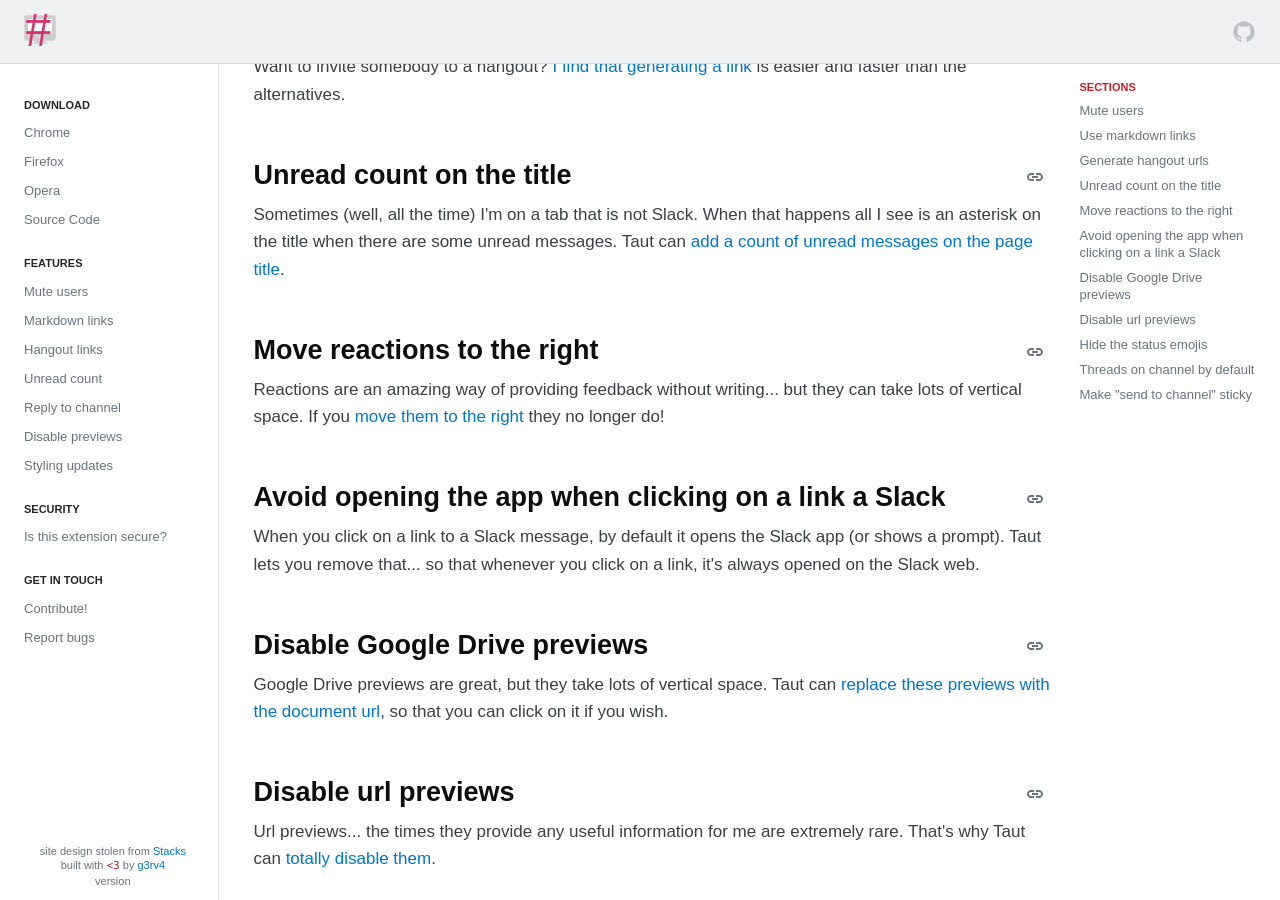
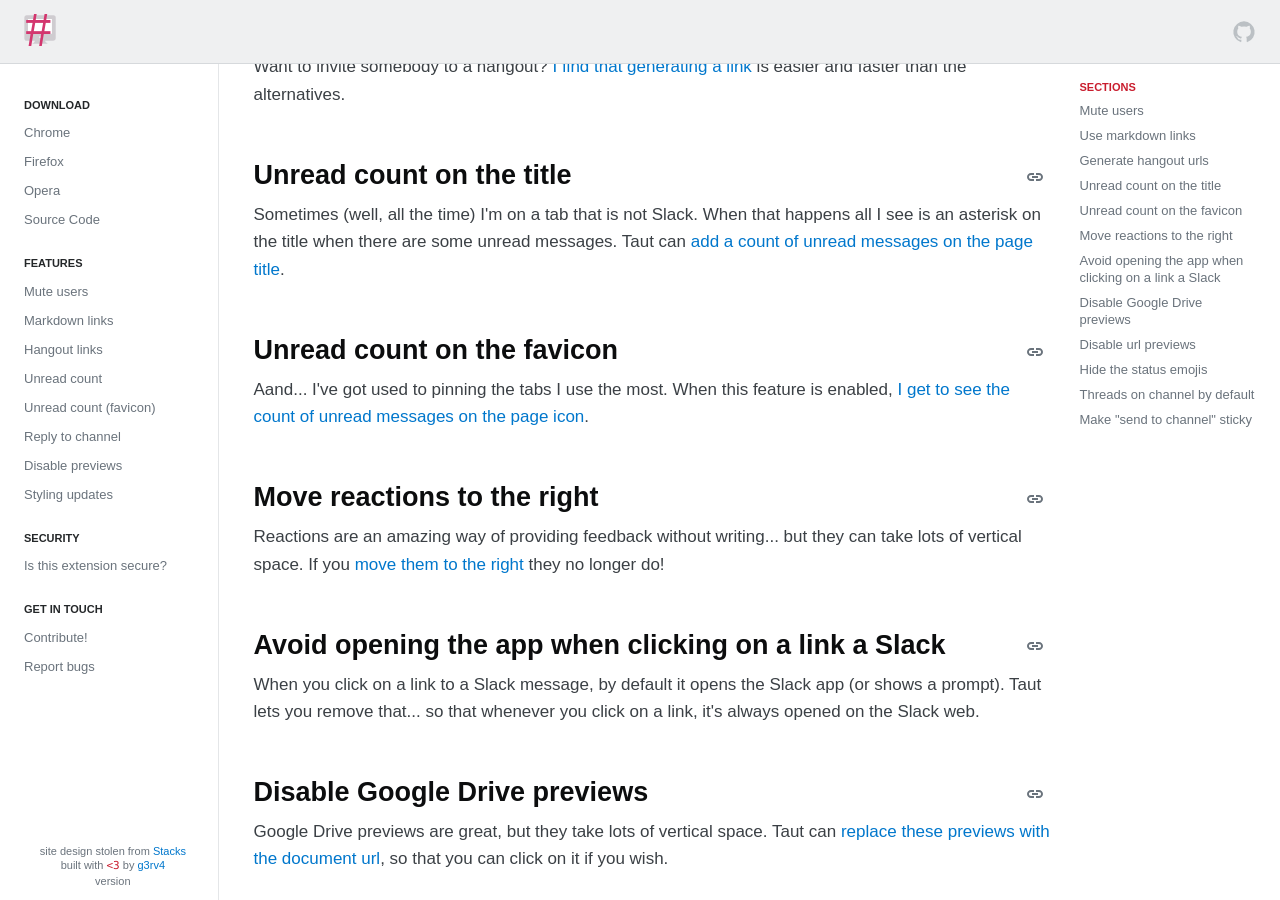
Before and after one commit to g3rv4/refined.chat, a Jekyll site: the page built from index.html, in a window 1280 px wide and 900 px high, scrolled down 603 px. Built offline with Jekyll 4.4.1, drawn with Linux system fonts in a browser that asks for light colours.

Commit message:
Unread messages on the favicon!

```diff
--- a/_data/nav.yml
+++ b/_data/nav.yml
@@ -26,6 +26,8 @@
           url: hangout-links
         - title: Unread count
           url: unread-count
+        - title: Unread count (favicon)
+          url: unread-count-favicon
         - title: Reply to channel
           url: reply-to-channel
         - title: Disable previews
--- a/index.html
+++ b/index.html
@@ -25,6 +25,11 @@
 <section class="stacks-section">
     {% header h2 | Unread count on the title %}
     <p class="stacks-copy">Sometimes (well, all the time) I'm on a tab that is not Slack. When that happens all I see is an asterisk on the title when there are some unread messages. Taut can <a href="/unread-count">add a count of unread messages on the page title</a>.</p>
+</section>
+
+<section class="stacks-section">
+    {% header h2 | Unread count on the favicon %}
+    <p class="stacks-copy">Aand... I've got used to pinning the tabs I use the most. When this feature is enabled, <a href="/unread-count-favicon">I get to see the count of unread messages on the page icon</a>.</p>
 </section>
 
 <section class="stacks-section">
```
Also changed, not shown: unread-count-favicon.html (added, +18 -0 lines), assets/images/card.png, assets/images/unread-favicon.gif (added).
